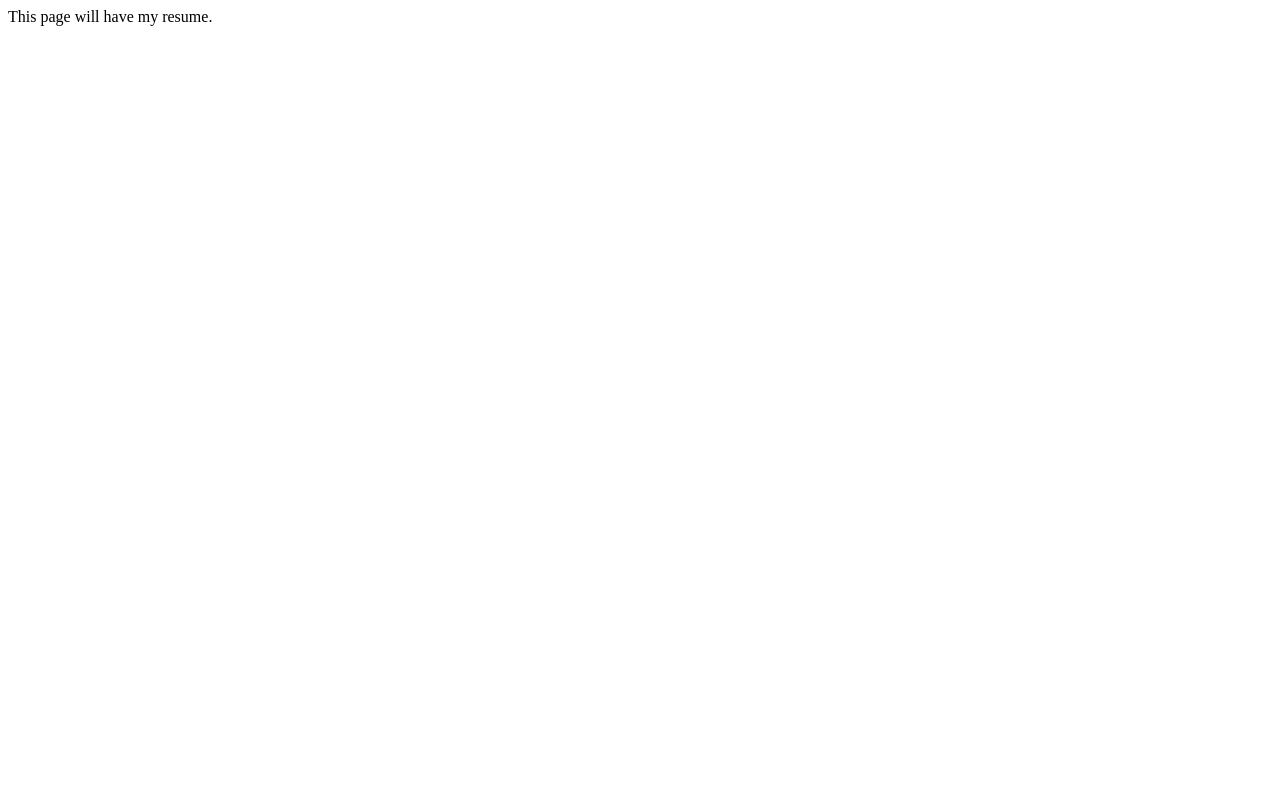
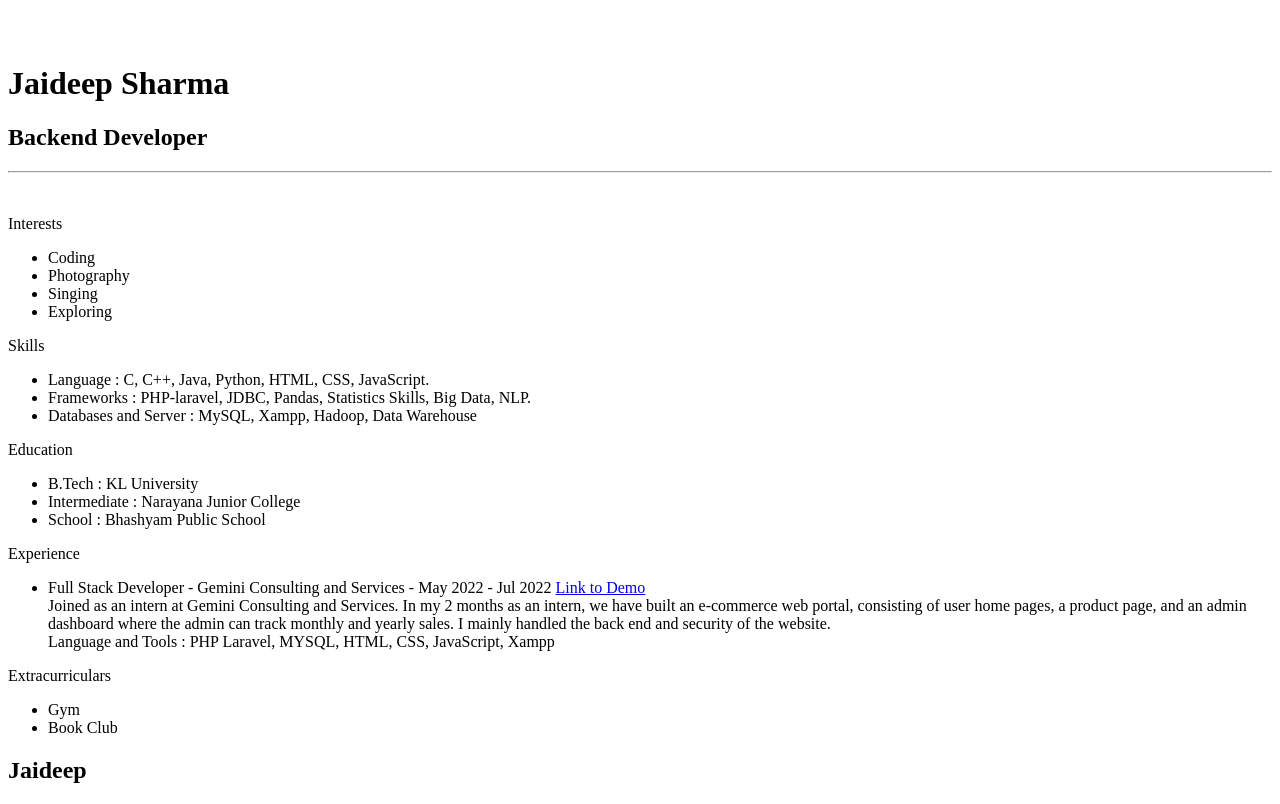
Before and after one commit to jaideep374/jaideep374.github.io, a plain HTML site: page index.html in a window 1280 px wide. Drawn offline with Linux system fonts and the light colour scheme.

Commit message:
Update index.html

```diff
--- a/index.html
+++ b/index.html
@@ -4,6 +4,56 @@
     <title>Jaideep's Resume</title>
 </head>
 <body>
-    This page will have my resume.
+   <div id="header"></div>
+<div class="left"></div>
+<div class="stuff">
+  <br><br>
+  <h1>Jaideep Sharma</h1>
+  <h2>Backend Developer</h2>
+  <hr />
+  <br>
+  <p class="head">Interests</p>
+  <ul>
+    <li>Coding</li>
+    <li>Photography</li>
+    <li>Singing</li>
+    <li>Exploring</li>
+  </ul>
+  <p class="head">Skills</p>
+  <ul>
+    <li>Language : C, C++, Java, Python, HTML, CSS, JavaScript.
+</li>
+      <li>Frameworks : PHP-laravel, JDBC, Pandas, Statistics Skills, Big Data, NLP.</li>
+      <li>Databases and Server : MySQL, Xampp, Hadoop, Data Warehouse</li>
+
+    </ul>
+  <p class="head">Education</p>
+  <ul>
+
+      <li>B.Tech : KL University</li>
+      <li>Intermediate : Narayana Junior College</li>
+      <li>School : Bhashyam Public School</li>
+
+    <!--Link-->
+
+  </ul>
+  <p class="head">Experience</p>
+  <ul>
+    <li>Full Stack Developer - Gemini Consulting and Services - May 2022 - Jul 2022 <a href="https://github.com/Jaideep2002/e-commerce" >Link to Demo</a></li>
+    Joined as an intern at Gemini Consulting and Services. In my 2 months as an intern, we have built an
+e-commerce web portal, consisting of user home pages, a product page, and an admin dashboard where
+the admin can track monthly and yearly sales. I mainly handled the back end and security of the website.
+	<br>
+      Language and Tools : PHP Laravel, MYSQL, HTML, CSS, JavaScript, Xampp
+  </ul>
+  <p class="head">Extracurriculars</p>
+  <ul>
+    <li>Gym</li>
+    <li>Book Club</li>
+  </ul>
+</div>
+<div class="right"></div>
+<div id="footer">
+  <h2 id="name">Jaideep</h2></div>
 </body>
 </html>
```
